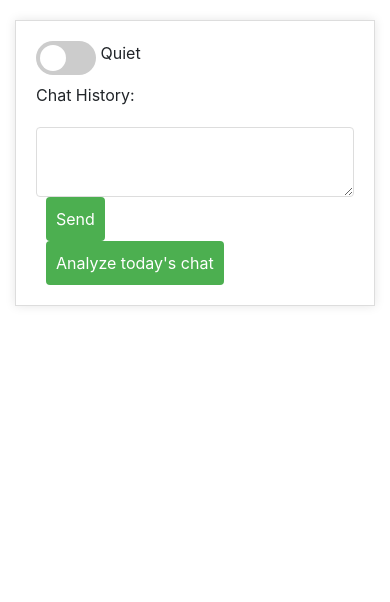
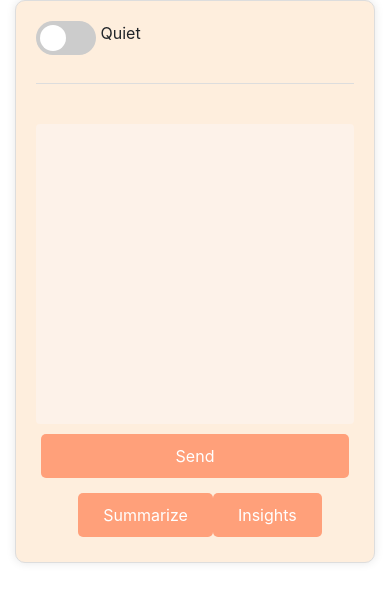
Before and after one commit to amohajerani/interactivediary, a Flask app: page /chat in a window 390 px wide. Shown: the part 58-660 px from the top of the page. Run offline with Flask 2, Linux system fonts and the light colour scheme; the visitor is signed in with stand-in values (Sample User, id 1); some libraries are stand-ins or nearby versions.

```diff
--- a/app/app.py
+++ b/app/app.py
@@ -102,8 +102,9 @@ def get_response_test():
 
 
 @app.route('/get_response', methods=['POST'])
-@require_auth
+# @require_auth
 def get_response():
+    return "hello"
     return data.get_response(request.json, session['user']['user_id'])
 
 
@@ -145,14 +146,16 @@ def add_subscriber():
 
 
 @app.route('/get-subscribers')
-@require_auth
+# @require_auth
 def get_subscribers():
+    return ['amir@gmail.com', 'gholi@gmail.com']
     return data.get_subscribers(session['user']['user_id'])
 
 
 @app.route('/get-subscriptions')
-@require_auth
+# @require_auth
 def get_subscriptions():
+    return ['amir@gmail.com', 'gholi@gmail.com']
     return data.get_subscriptions(session['user']['user_id'])
 
 
--- a/app/static/chat.js
+++ b/app/static/chat.js
@@ -27,7 +27,7 @@ function sendMessage() {
     .then((response) => {
       appendMessageToHistory("user", message)
       if (!quietMode) {
-        appendMessageToHistory("assistant", response)
+        appendMessageToHistory("assistant", response, true)
       }
     })
     .catch((error) => {
@@ -35,13 +35,15 @@ function sendMessage() {
     })
 }
 
-function appendMessageToHistory(role, content) {
+function appendMessageToHistory(role, content, italic = false) {
   chatHistory.push({ role, content })
   let historyHTML = ""
   for (const message of chatHistory) {
-    historyHTML += `<p class="${message.role}"><strong>${
-      message.role === "user" ? "User" : "AI"
-    }:</strong> ${message.content}</p>`
+    let messageContent = message.content
+    if (message.role === "assistant" && italic) {
+      messageContent = `<em>${messageContent}</em>` // Wrap assistant message in <em> tags for italic styling
+    }
+    historyHTML += `<p>${messageContent}</p>`
   }
   document.getElementById("history").innerHTML = historyHTML
 }
--- a/app/static/styles.css
+++ b/app/static/styles.css
@@ -119,17 +119,6 @@ button:hover {
   margin: 0 0 10px;
 }
 
-#history p strong {
-  font-weight: bold;
-}
-
-#history p.user {
-  color: #2196f3;
-}
-
-#history p.bot {
-  color: #f44336;
-}
 .switch {
     position: relative;
     display: inline-block;
@@ -189,3 +178,11 @@ button:hover {
   .slider.round:before {
     border-radius: 50%;
   }
+
+  .assistant {
+    margin-left: 20px;
+  }
+
+  .assistant.italic {
+    font-style: italic;
+  }
--- a/app/static/subscriptions.js
+++ b/app/static/subscriptions.js
@@ -25,7 +25,7 @@ fetch("/get-subscribers")
       const listItem = document.createElement("li")
       listItem.textContent = subscriber
       const deleteButton = document.createElement("button")
-      deleteButton.classList.add("delete-button")
+      deleteButton.classList.add("btn")
       deleteButton.dataset.email = subscriber
       deleteButton.textContent = "Delete"
       deleteButton.addEventListener("click", (event) => {
@@ -64,7 +64,7 @@ function addSubscriber(email) {
       const listItem = document.createElement("li")
       listItem.textContent = subscriber
       const deleteButton = document.createElement("button")
-      deleteButton.classList.add("delete-button")
+      deleteButton.classList.add("btn btn-primary")
       deleteButton.dataset.email = subscriber
       deleteButton.textContent = "Delete"
       deleteButton.addEventListener("click", (event) => {
--- a/app/templates/base.html
+++ b/app/templates/base.html
@@ -34,6 +34,7 @@
           {% if session %}
           <a class="nav-item nav-link" id="home" href="/">Home</a>
           <a class="nav-item nav-link" id="new_entry" href="/chat">Write journal</a>
+          <a class="nav-item nav-link" id="subscriptions" href="/subscriptions">Sharing content</a>
           <a class="nav-item nav-link" id="logout" href="/logout">Logout</a>
           {% else %}
           <a class="nav-item nav-link" id="login" href="/login">Login or sign up</a>
--- a/app/templates/chat.html
+++ b/app/templates/chat.html
@@ -4,7 +4,96 @@ Entry
 {% endblock %}
 
 {% block content %}
+<style>
+  #chat-box {
+    max-width: 100%;
+    margin: 0 auto;
+    padding: 20px;
+    background-color: #FEEEDD;
+    border-radius: 10px;
+    box-shadow: 0 0 10px rgba(0, 0, 0, 0.1);
+  }
 
+  #chat-message textarea {
+    width: 100%;
+    height: 300px;
+    resize: none;
+    font-size: 16px;
+    padding: 10px;
+    border: none;
+    background-color: #FDF2E9;
+    color: #333;
+  }
+
+  #chat-message textarea:focus {
+    outline: none;
+  }
+
+  #chat-message button {
+    display: block;
+    margin-top: 10px;
+    padding: 10px 20px;
+    background-color: #FFA07A;
+    border: none;
+    color: #FFF;
+    font-size: 16px;
+    border-radius: 5px;
+    cursor: pointer;
+  }
+
+  #chat-message button:hover {
+    background-color: #FF7F50;
+  }
+
+  #chat-history {
+    margin-top: 20px;
+    padding-top: 20px;
+    border-top: 1px solid #DDD;
+  }
+
+  #chat-history p {
+    font-size: 16px;
+    margin-bottom: 10px;
+  }
+
+  #history {
+    font-size: 16px;
+    color: #333;
+  }
+
+  #analyze {
+    text-align: center;
+    margin-top: 20px;
+  }
+
+  #analyze button {
+    padding: 10px 20px;
+    background-color: #FFA07A;
+    border: none;
+    color: #FFF;
+    font-size: 16px;
+    border-radius: 5px;
+    cursor: pointer;
+  }
+
+  #analyze button:hover {
+    background-color: #FF7F50;
+  }
+  .button-container {
+      display: flex;
+      justify-content: center;
+      flex-wrap: wrap;
+    }
+    .button {
+      margin: 5px;
+    }
+
+    @media (max-width: 480px) {
+      .button {
+        width: 100%;
+      }
+    }
+</style>
   <div id="chat-box">
     <div>
       <label class="switch">
@@ -14,17 +103,18 @@ Entry
       <label for="toggle">Quiet</label>
     </div>
     <div id="chat-history">
-      <p>Chat History:</p>
       <div id="history"></div>
     </div>
     <div id="chat-message">
-      <textarea id="message"></textarea>
-      <button onclick="sendMessage()">Send</button>
-    </div>
-    <div id="analyze">
-      <a href="/analyze">
-        <button>Analyze today's chat</button>
-      </a>
+      <textarea id="message" autofocus></textarea>
+      <div class="button-container">
+        <button class="button" onclick="sendMessage()">Send</button>
+        <a href="/analyze">
+        <button class="button">Summarize</button>
+      </a><a href="/analyze">
+        <button class="button">Insights</button>
+      </a></div>
+
     </div>
   </div>
   <script src="{{ url_for('static', filename='chat.js') }}"></script>
```
Also changed, not shown: app/templates/home.html (+1 -3 lines), app/templates/subscriptions.html (+37 -8 lines).
